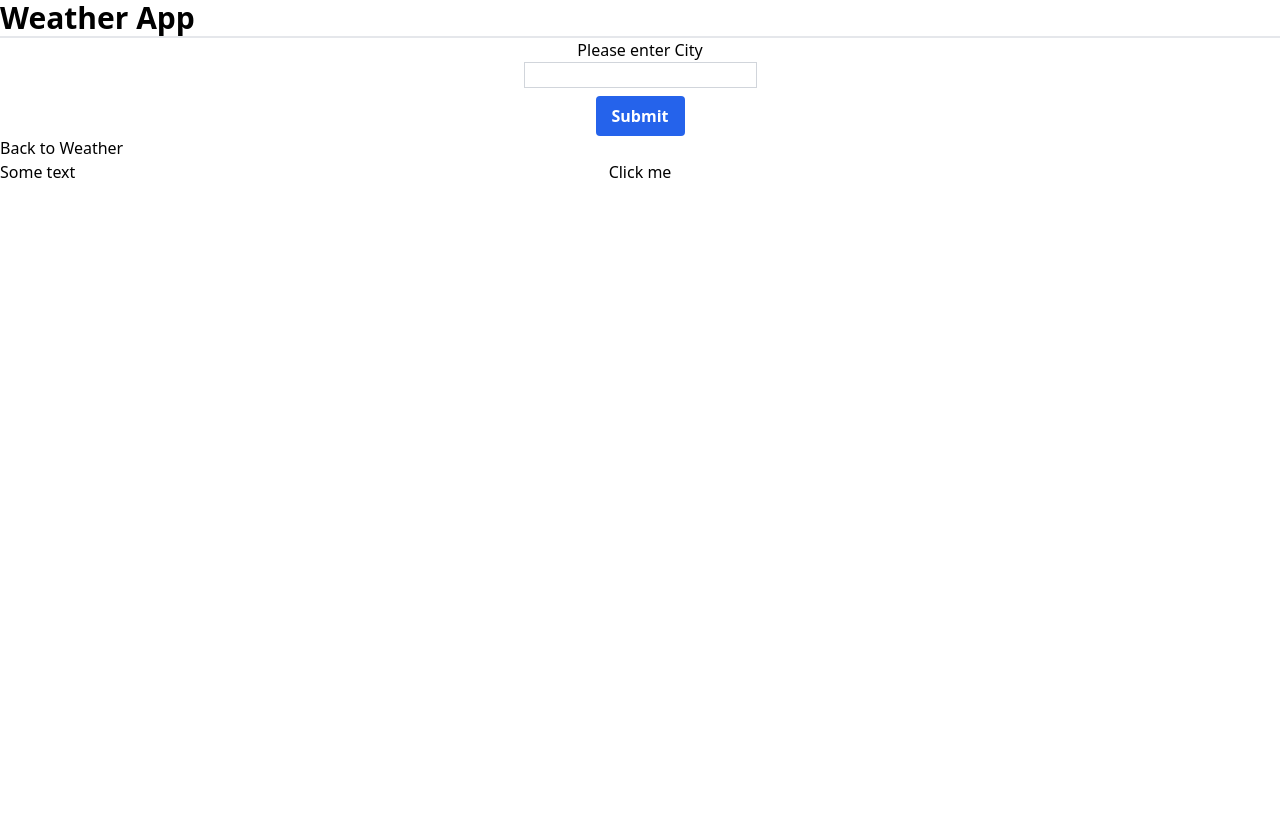
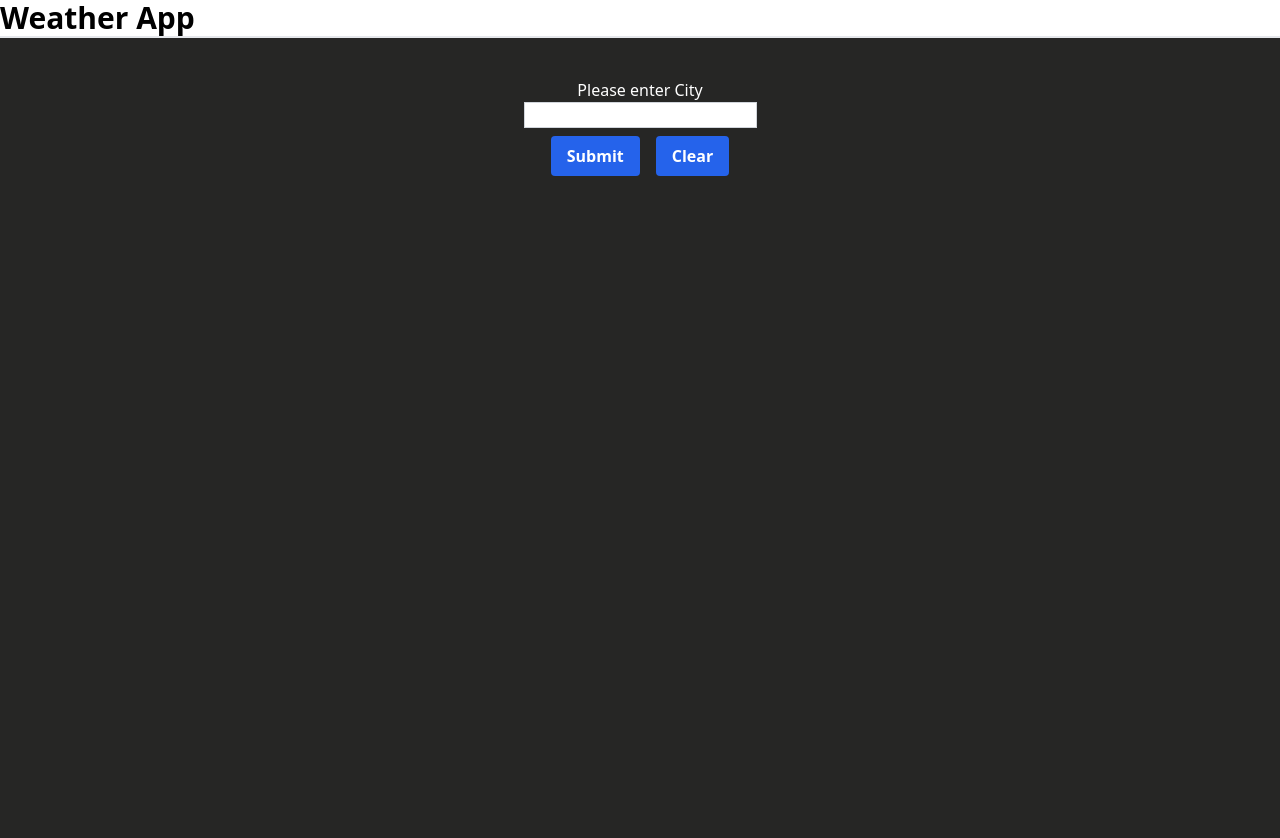
Before and after one commit to h0059ebp/WeatherCLI-WebAPP, a Flask app: page / in a window 1280 px wide. Before the commit the page ends 178 px from the top, so only its background shows below. Run offline with Flask 3, Linux system fonts and the light colour scheme; some libraries are stand-ins or nearby versions.

Commit message:
Added Background and centerd the Output

```diff
--- a/FlaskProject/templates/Homepage.html
+++ b/FlaskProject/templates/Homepage.html
@@ -15,31 +15,33 @@
 
 <hr class="border border-black-1000">
 
+<div class="bg-[rgb(38,38,37)] min-h-screen pt-10">
 
-<form action="/weather" method="post" class="text-center">
+<form action="/weather" method="post" class="text-center text-white">
     <label for="city"> Please enter City </label><br>
-    <input type="text" id="city" name="city" class="border border-gray-300"><br>
-    <input type="submit" value="Submit" class="bg-blue-600 hover:bg-blue-300 text-white font-bold py-2 px-4 rounded mt-2">
+    <input type="text" id="city" name="city" class="border border-gray-300 text-black"><br>
+
+    <div class="flex justify-center gap-4 mt-2">
+        <input type="submit" value="Submit" class="bg-blue-600 hover:bg-blue-300 text-white font-bold py-2 px-4 rounded">
+        <button type="button" onclick="location.href='/'" class="bg-blue-600 hover:bg-blue-300 text-white font-bold py-2 px-4 rounded">Clear</button>
+    </div>
 </form>
 
-<button type="button" onclick="location.href='/'">Back to Weather</button>
 
-<div class="flex items-center justify-between gap-10">
-    <p class="w-24">Some text</p>
-    <p>Click me</p>
-    <div class="w-24"></div>
-
+{% if city %}
+<div class="flex justify-center mt-4">
+    <div class="bg-white rounded-lg shadow-md p-6 w-64">
+        <h1 class="text-blac">Weather in {{ city }}</h1>
+        <p class="text-black">Temperature: {{ temperature }}°C</p>
+        <p class="text-black">Condition: {{ condition }}</p>
+     <p class="text-black">Wind Speed: {{ wind_speed }} km/h</p>
+    </div>
 </div>
-{% if city %}
-    <h2>Weather in {{ city }}</h2>
-    <p>Temperature: {{ temperature }}°C</p>
-    <p>Condition: {{ condition }}</p>
-    <p>Wind Speed: {{ wind_speed }} km/h</p>
 {% endif %}
 
 {% if error %}
     <p class="text-red-500 text-center">{{ error }}</p>
 {% endif %}
-
+</div>
 </body>
 </html>
```
